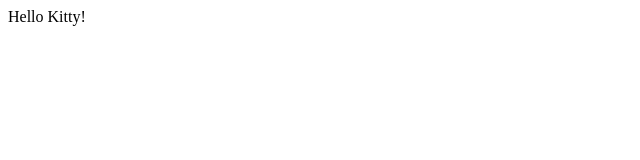
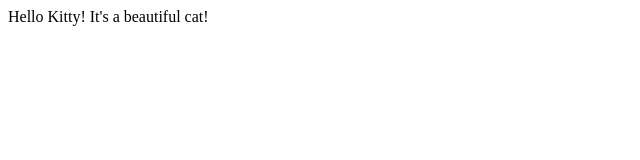
Before and after one commit to lion-stone/coursera-test, a plain HTML site: page site/index.html in a window 1280 px wide. Shown: the whole page, without its empty margins (0-640 px from the left). Drawn offline with Linux system fonts and the light colour scheme.

Commit message:
small adition to our page content.

```diff
--- a/site/index.html
+++ b/site/index.html
@@ -4,6 +4,6 @@
 	<title>Hello Kitty!</title>
 </head>
 <body>
-<h>Hello Kitty!<h1>
+<h>Hello Kitty! It's a beautiful cat!<h1>
 </body>
 </html>
```
